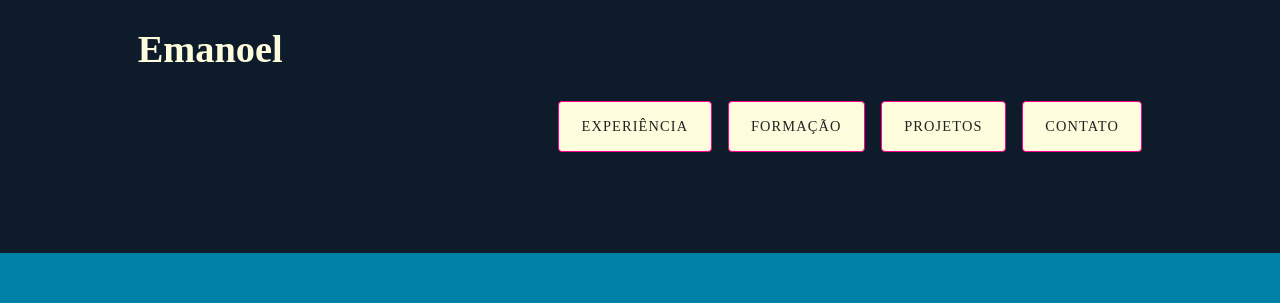
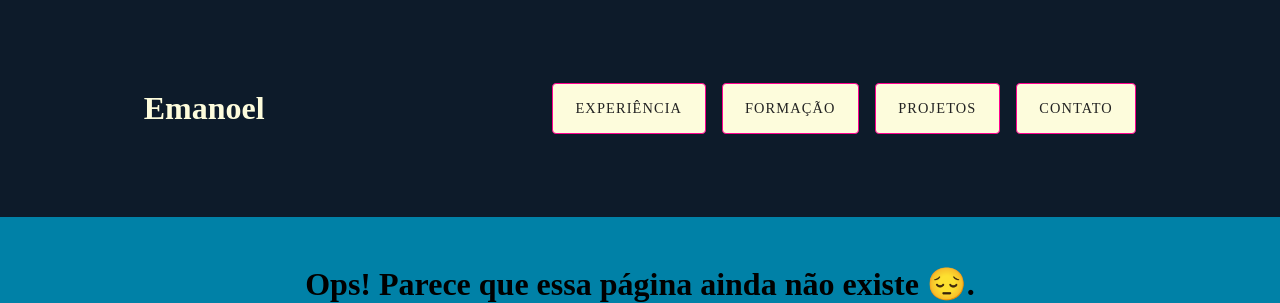
Before and after one commit to manupilation/manupilation.github.io, a React (Vite) app in the folder personal-page-app/: page /contact in a window 1280 px wide. Shown: the top 303 px of the page. Built offline with nearby package versions, Linux system fonts and the light colour scheme.

Commit message:
refactor: update presentation and header components

```diff
--- a/personal-page-app/src/components/Header/styles.module.scss
+++ b/personal-page-app/src/components/Header/styles.module.scss
@@ -1,13 +1,14 @@
 .headerContainer {
   display: flex;
   justify-content: space-around;
-
-  padding: 1.7rem 0;
   background-color: #0D1B2A;
   width: 100%;
+  box-sizing: border-box;
 
   h1 {
-    font-size: 2.4rem;
+    font-size: 2rem;
     color: #fdfcdc;
+    display: flex;
+    align-items: center;
   }
 }
--- a/personal-page-app/src/components/Presentation-section/Presentation-section.tsx
+++ b/personal-page-app/src/components/Presentation-section/Presentation-section.tsx
@@ -6,9 +6,10 @@ function PresentationSection() {
     <section className={styles.presentationSection}>
       <article>
         <h2>Olá! Boas-vindas ao meu portfólio.</h2>
-        <p>Conhecido pelos amigos como "Manu", acredito na tecnologia como ponte para igualdade entre todos. Atuo com tecnologias que podem ser verificadas <a href="https://github.com/manupilation" target="_blank"
+        <p>Chamado pelos amigos e colegas de "Manu", acredito na tecnologia como ponte para igualdade entre todos. Atuo com tecnologias que podem ser verificadas <a href="https://github.com/manupilation" target="_blank"
         rel="external">Aqui</a>.</p>
         <a className={styles.projects} href="https://github.com/manupilation?tab=repositories"
+        target="_blank"
         rel="external">Projetos</a>
       </article>
       <div className={styles.selfImage}>
--- a/personal-page-app/src/components/Presentation-section/styles.module.scss
+++ b/personal-page-app/src/components/Presentation-section/styles.module.scss
@@ -21,12 +21,14 @@
     p {
       font-size: 1rem;
       color: #FDFCDC;
+      letter-spacing: .09rem;
+
       a {
         color: #ff008e;
         font-weight: 700;
       }
       a:hover {
-        color: #222428;
+        color: #ee004a;
       }
     }
 
@@ -37,6 +39,7 @@
       place-self: end;
       color: #121214;
       border-radius: 4px;
+      letter-spacing: 0.07rem;
     }
 
     .projects:hover {
```
